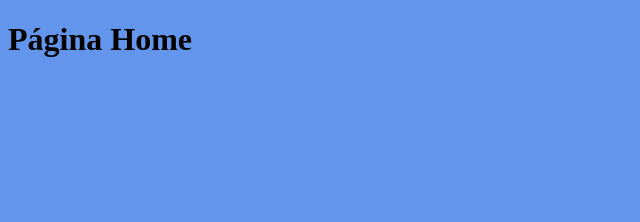
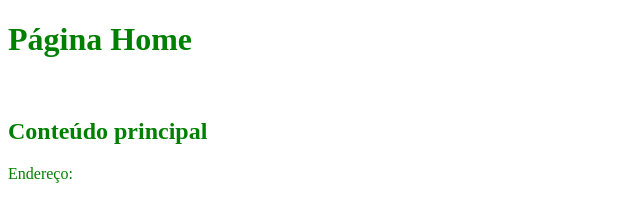
Before and after one commit to Prof-Carlos-Senai/projeto04, a plain HTML site: page index.html in a window 1280 px wide. Shown: the whole page, without its empty margins (0-640 px from the left). Drawn offline with Linux system fonts and the light colour scheme.

Commit message:
Modificando cores css e incluindo informação no HTML

```diff
--- a/index.html
+++ b/index.html
@@ -12,8 +12,12 @@
     <br>
 
     <header></header>
-    <main></main>
-    <footer></footer>
+    <main>
+        <h2>Conteúdo principal</h2>
+    </main>
+    <footer>
+        Endereço:
+    </footer>
 
 </body>
 </html>
--- a/style.css
+++ b/style.css
@@ -1,3 +1,3 @@
 body{
-    background-color: cornflowerblue;
+    color: green;
 }
```
